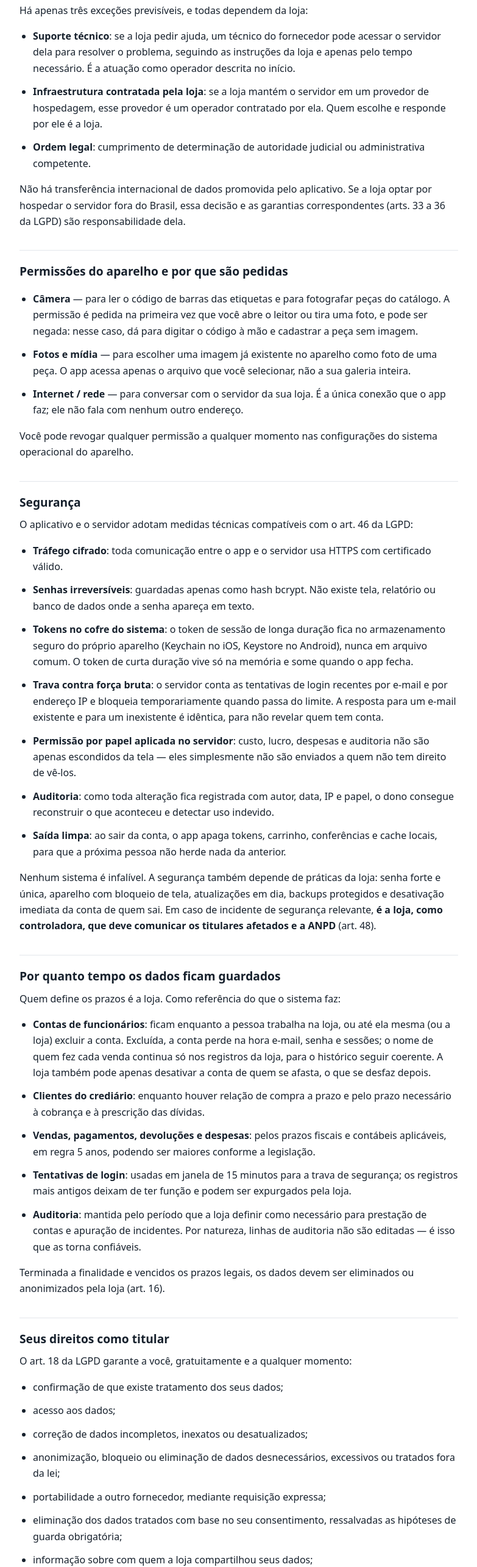
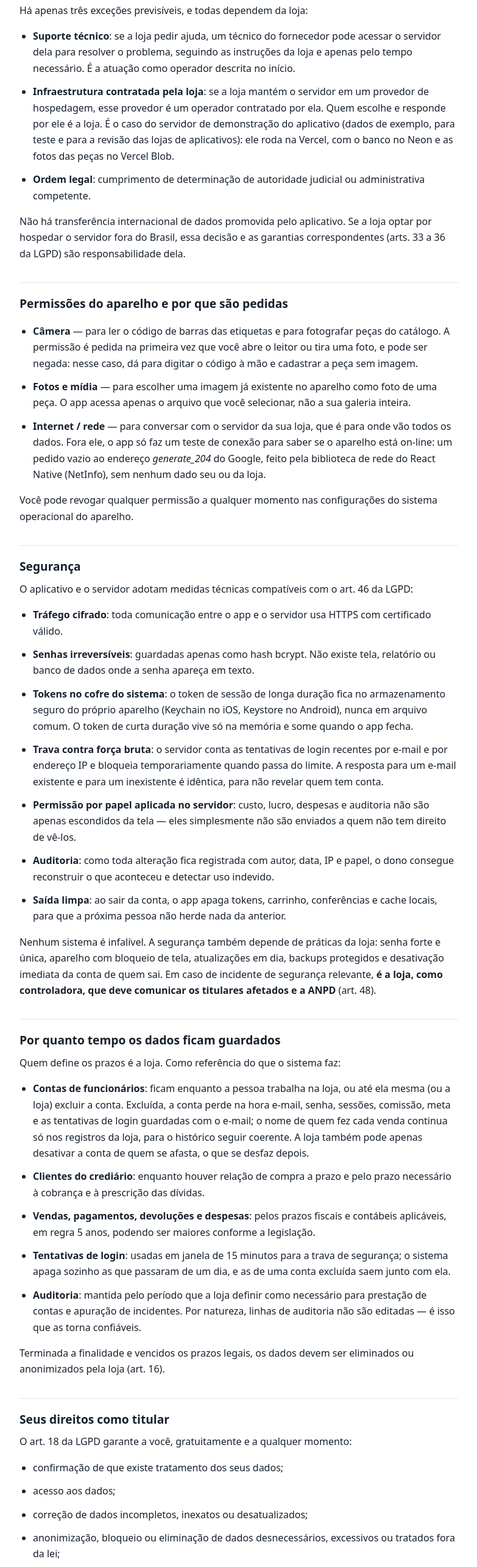
Before and after one commit to ghusousa/SISTEMA_GESTAO_LOJA, a plain HTML site: page web/legal/privacidade.html in a window 1280 px wide. Shown: the part 4640-7210 px from the top of the page at 61% size, without its empty margins (248-1031 px from the left). Drawn offline with Linux system fonts and the light colour scheme.

Commit message:
Política de privacidade com os mesmos serviços externos das notas da revisão
A política (a URL da ficha, conferida pelo publicador) dizia que o app não fala com nenhum
outro endereço além do servidor da loja, enquanto o item 5 das notas e o guia contam a
checagem de conexão do NetInfo (pedido vazio ao generate_204 do Google) e as fotos da demo no
Vercel Blob. O revisor recebia dois documentos que se desmentiam justamente no item 5.

Agora a política cita a checagem de conexão (sem dado do usuário nem da loja) e o servidor de
demonstração na Vercel, com Neon e Vercel Blob; e a retenção conta o que a exclusão de conta
leva de fato (comissão, meta e as tentativas de login do e-mail). Vigência atualizada.

Teste (revisao.test.mjs): serviço citado nas notas tem de estar na política, e a política não
pode negar qualquer outra conexão.

Co-Authored-By: Claude Opus 5.5 <noreply@anthropic.com>
Claude-Session: https://claude.ai/code/session_01EXAHPzwXzhRcEpp9wXuJTt

```diff
--- a/web/legal/privacidade.html
+++ b/web/legal/privacidade.html
@@ -134,7 +134,7 @@
 
 <ul>
   <li><strong>Suporte técnico</strong>: se a loja pedir ajuda, um técnico do fornecedor pode acessar o servidor dela para resolver o problema, seguindo as instruções da loja e apenas pelo tempo necessário. É a atuação como operador descrita no início.</li>
-  <li><strong>Infraestrutura contratada pela loja</strong>: se a loja mantém o servidor em um provedor de hospedagem, esse provedor é um operador contratado por ela. Quem escolhe e responde por ele é a loja.</li>
+  <li><strong>Infraestrutura contratada pela loja</strong>: se a loja mantém o servidor em um provedor de hospedagem, esse provedor é um operador contratado por ela. Quem escolhe e responde por ele é a loja. É o caso do servidor de demonstração do aplicativo (dados de exemplo, para teste e para a revisão das lojas de aplicativos): ele roda na Vercel, com o banco no Neon e as fotos das peças no Vercel Blob.</li>
   <li><strong>Ordem legal</strong>: cumprimento de determinação de autoridade judicial ou administrativa competente.</li>
 </ul>
 
@@ -145,7 +145,7 @@
 <ul>
   <li><strong>Câmera</strong> — para ler o código de barras das etiquetas e para fotografar peças do catálogo. A permissão é pedida na primeira vez que você abre o leitor ou tira uma foto, e pode ser negada: nesse caso, dá para digitar o código à mão e cadastrar a peça sem imagem.</li>
   <li><strong>Fotos e mídia</strong> — para escolher uma imagem já existente no aparelho como foto de uma peça. O app acessa apenas o arquivo que você selecionar, não a sua galeria inteira.</li>
-  <li><strong>Internet / rede</strong> — para conversar com o servidor da sua loja. É a única conexão que o app faz; ele não fala com nenhum outro endereço.</li>
+  <li><strong>Internet / rede</strong> — para conversar com o servidor da sua loja, que é para onde vão todos os dados. Fora ele, o app só faz um teste de conexão para saber se o aparelho está on-line: um pedido vazio ao endereço <em>generate_204</em> do Google, feito pela biblioteca de rede do React Native (NetInfo), sem nenhum dado seu ou da loja.</li>
 </ul>
 
 <p>Você pode revogar qualquer permissão a qualquer momento nas configurações do sistema operacional do aparelho.</p>
@@ -171,10 +171,10 @@
 <p>Quem define os prazos é a loja. Como referência do que o sistema faz:</p>
 
 <ul>
-  <li><strong>Contas de funcionários</strong>: ficam enquanto a pessoa trabalha na loja, ou até ela mesma (ou a loja) excluir a conta. Excluída, a conta perde na hora e-mail, senha e sessões; o nome de quem fez cada venda continua só nos registros da loja, para o histórico seguir coerente. A loja também pode apenas desativar a conta de quem se afasta, o que se desfaz depois.</li>
+  <li><strong>Contas de funcionários</strong>: ficam enquanto a pessoa trabalha na loja, ou até ela mesma (ou a loja) excluir a conta. Excluída, a conta perde na hora e-mail, senha, sessões, comissão, meta e as tentativas de login guardadas com o e-mail; o nome de quem fez cada venda continua só nos registros da loja, para o histórico seguir coerente. A loja também pode apenas desativar a conta de quem se afasta, o que se desfaz depois.</li>
   <li><strong>Clientes do crediário</strong>: enquanto houver relação de compra a prazo e pelo prazo necessário à cobrança e à prescrição das dívidas.</li>
   <li><strong>Vendas, pagamentos, devoluções e despesas</strong>: pelos prazos fiscais e contábeis aplicáveis, em regra 5 anos, podendo ser maiores conforme a legislação.</li>
-  <li><strong>Tentativas de login</strong>: usadas em janela de 15 minutos para a trava de segurança; os registros mais antigos deixam de ter função e podem ser expurgados pela loja.</li>
+  <li><strong>Tentativas de login</strong>: usadas em janela de 15 minutos para a trava de segurança; o sistema apaga sozinho as que passaram de um dia, e as de uma conta excluída saem junto com ela.</li>
   <li><strong>Auditoria</strong>: mantida pelo período que a loja definir como necessário para prestação de contas e apuração de incidentes. Por natureza, linhas de auditoria não são editadas — é isso que as torna confiáveis.</li>
 </ul>
 
@@ -235,7 +235,7 @@
   <li><strong>Autoridade Nacional de Proteção de Dados (ANPD)</strong>: canais oficiais disponíveis em gov.br/anpd.</li>
 </ul>
 
-<p><strong>Vigência desta versão: 24 de agosto de 2026.</strong></p>
+<p><strong>Vigência desta versão: 18 de novembro de 2026.</strong></p>
   <footer>
     <p>Dúvidas sobre seus dados: <a href="mailto:privacidade@sistemaobras.com.br">privacidade@sistemaobras.com.br</a></p>
     <p><a href="/privacidade">Política de privacidade</a> · <a href="/exclusao-de-dados">Exclusão de conta e de dados</a></p>
```
Also changed, not shown: mobile/publicar/teste/revisao.test.mjs (+12 -0 lines).
